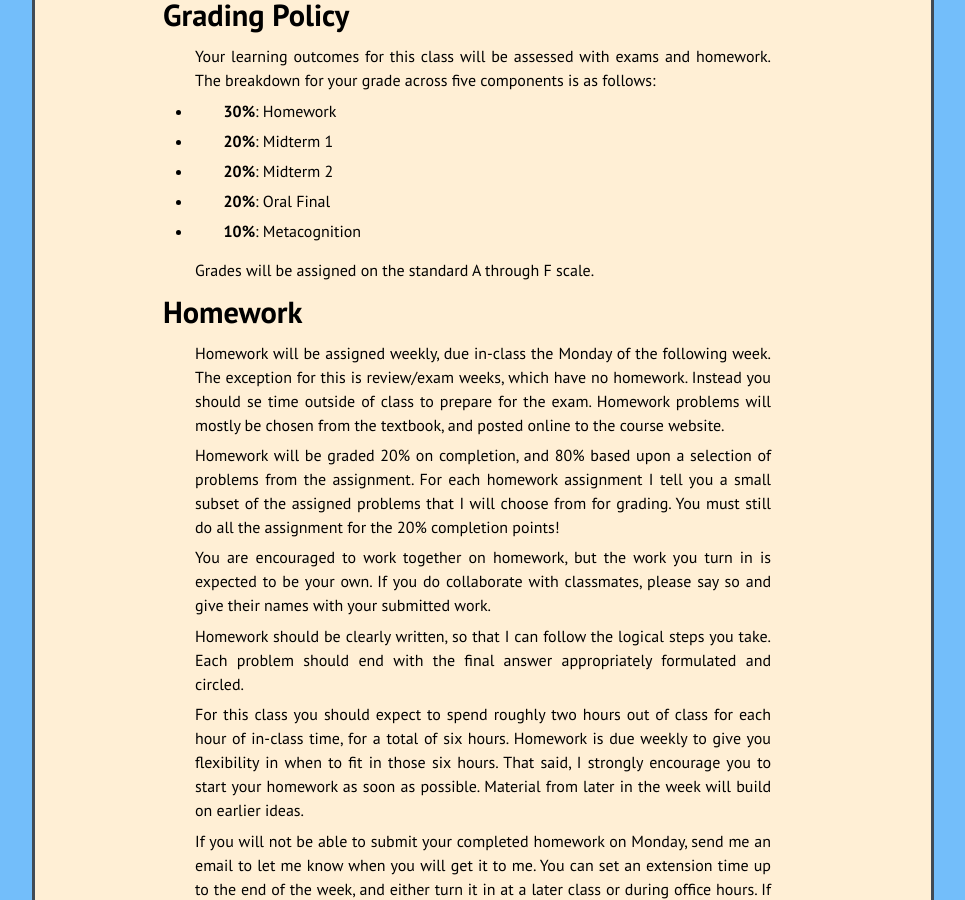
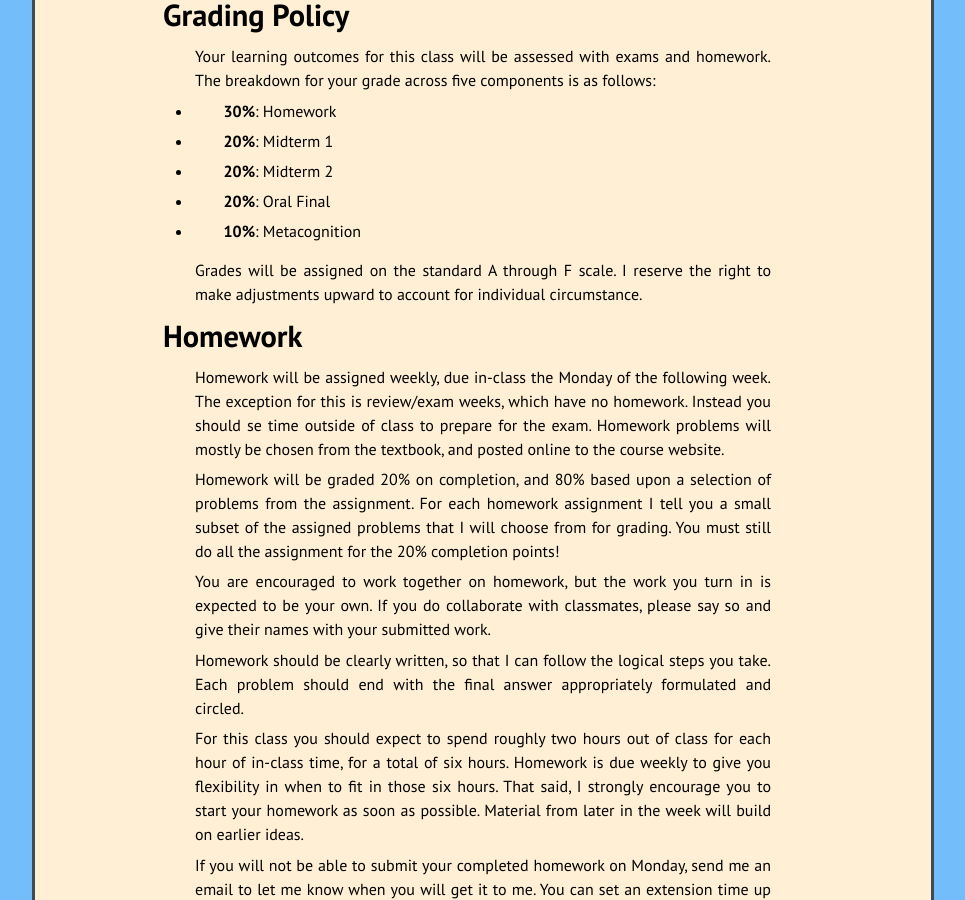
Before and after one commit to kamerynjw/kamerynjw.github.io, a Jekyll site: the page built from teaching/2023/math211/syllabus.md, in a window 1280 px wide and 900 px high, scrolled down 963 px. Shown: the whole window, without its empty margins (157-1122 px from the left). Built offline with Jekyll 4.4.1, drawn with Linux system fonts in a browser that asks for light colours; nearby versions of some CDN libraries.

Commit message:
adjust language about grades

```diff
--- a/teaching/2023/math211/syllabus.md
+++ b/teaching/2023/math211/syllabus.md
@@ -51,7 +51,7 @@ Your learning outcomes for this class will be assessed with exams and homework.
 
 * **10%**: Metacognition
 
-Grades will be assigned on the standard A through F scale.
+Grades will be assigned on the standard A through F scale. I reserve the right to make adjustments upward to account for individual circumstance.
 
 Homework
 ========
```
Also changed, not shown: teaching/2023/math210/syllabus.md (+1 -1 lines).
